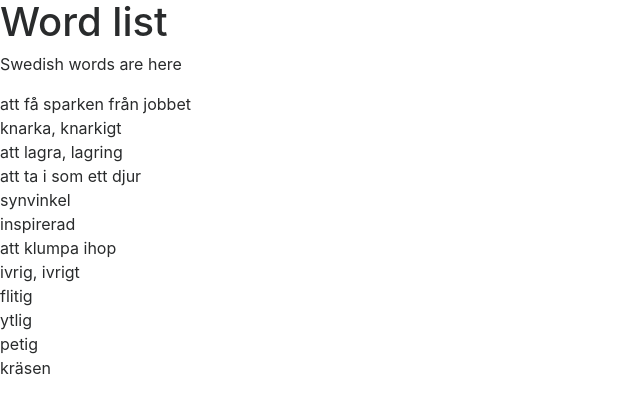
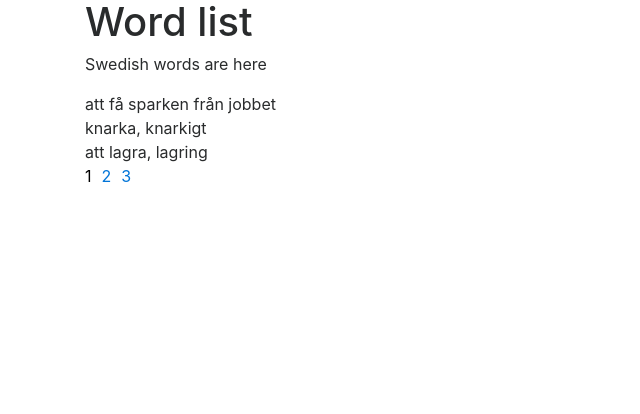
Before and after one commit to MargaretKrutikova/react-words-app, a React app: page / in a window 1280 px wide. Shown: the top 414 px of the page, without its empty margins (0-640 px from the left). Built offline with nearby package versions, Linux system fonts and the light colour scheme.

Commit message:
Added simple pagination component for words.

```diff
--- a/src/components/App.js
+++ b/src/components/App.js
@@ -4,7 +4,7 @@ import WordsContainer from './words/WordsContainer';
 class App extends React.Component {
   render() {
     return (
-      <div className="App">
+      <div className="App container">
         <h1>Word list</h1>
         <p>Swedish words are here</p>
         <WordsContainer />
--- /dev/null
+++ b/src/components/common/AuxComponent.js
@@ -0,0 +1,3 @@
+const Aux = (props) => props.children;
+
+export default Aux;
--- /dev/null
+++ b/src/components/common/paginator/Paginator.js
@@ -0,0 +1,49 @@
+import React, { PureComponent } from 'react';
+import PropTypes from 'prop-types';
+
+const pageLinkStyles = {
+  marginRight: '10px'
+};
+const activePageLinkStyles = {
+  pointerEvents: 'none',
+  cursor: 'default',
+  textDecoration: 'none',
+  color: 'black'
+};
+
+class Paginator extends PureComponent {
+  getPageLinkStyles(page) {
+    let isActive = page === this.props.currentPage;
+    if (!isActive) return pageLinkStyles;
+
+    return { ...pageLinkStyles, ...activePageLinkStyles };
+  }
+  setPage = (event, page) => {
+    if (event) {
+      event.preventDefault();
+    }
+    this.props.onPageChange(page);
+  }
+  render() {
+    return (
+      <div>
+        {this.props.pagesToShow.map((page, index) =>
+          <a key={index}
+            href=""
+            style={this.getPageLinkStyles(page)}
+            onClick={(event) => this.setPage(event, page)}>
+            {page}
+          </a>)}
+      </div>
+    );
+  }
+}
+
+Paginator.propTypes = {
+  currentPage: PropTypes.number.isRequired,
+  totalPages: PropTypes.number.isRequired,
+  pagesToShow: PropTypes.arrayOf(PropTypes.number),
+  onPageChange: PropTypes.func.isRequired
+};
+
+export default Paginator;
--- /dev/null
+++ b/src/components/common/paginator/PaginatorContainer.js
@@ -0,0 +1,53 @@
+import React, { PureComponent } from 'react';
+import PropTypes from 'prop-types';
+import Paginator from './Paginator';
+import PaginatorService from './PaginatorService';
+
+class PaginatorContainer extends PureComponent {
+  state = {
+    currentPage: 0,
+    totalPages: 0,
+    pagesToShow: []
+  };
+  componentDidMount() {
+    this.updatePaginatorState(this.props);
+  }
+  componentWillReceiveProps(nextProps) {
+    if (nextProps.totalItems !== this.props.totalItems) {
+      this.updatePaginatorState(nextProps);
+    } else if (nextProps.itemsPerPage !== this.props.itemsPerPage) {
+      // number of items per page has changed - reset current page to page 1.
+      this.updatePaginatorState(nextProps, 1);
+    }
+  }
+  updatePaginatorState = (props, currentPage) => {
+    currentPage = currentPage || props.initialPage;
+    this.setState(PaginatorService.getPaginator({...props, currentPage }));
+  }
+  setPage = (page) => {
+    this.updatePaginatorState(this.props, page);
+    this.props.onPageChange(page);
+  }
+  render() {
+    return (
+      <Paginator
+        onPageChange={this.setPage}
+        {...this.state}
+      />
+    );
+  }
+}
+PaginatorContainer.defaultProps = {
+  initialPage: 1,
+  itemsPerPage: 10,
+  maxPagesToShow: 3
+};
+PaginatorContainer.propTypes = {
+  totalItems: PropTypes.number.isRequired,
+  initialPage: PropTypes.number,
+  onPageChange: PropTypes.func.isRequired,
+  itemsPerPage: PropTypes.number,
+  maxPagesToShow: PropTypes.number
+};
+
+export default PaginatorContainer;
--- /dev/null
+++ b/src/components/common/paginator/PaginatorService.js
@@ -0,0 +1,38 @@
+
+class PaginatorService {
+  static calculateTotalPages = (totalItems, itemsPerPage) =>
+    Math.ceil(totalItems / itemsPerPage);
+
+  static createRange(start, end) {
+    let total = end - start + 1;
+    if (total <= 0) return [];
+    return Array(total).fill(start).map((value, index) => value + index);
+  }
+
+  getPaginator({
+    totalItems,
+    itemsPerPage,
+    maxPagesToShow,
+    currentPage })
+  {
+    let totalPages = PaginatorService.calculateTotalPages(totalItems, itemsPerPage);
+    let pagesBeforeCurrent = Math.floor(maxPagesToShow / 2);
+
+    // determine start and end pages to show
+    let startPage = Math.max(currentPage - pagesBeforeCurrent, 1);
+    let endPage = startPage + maxPagesToShow - 1;
+
+    // shift to the left if there are no more pages left in the end
+    if (endPage > totalPages) {
+      let extraPages = endPage - totalPages;
+      startPage = Math.max(startPage - extraPages, 1);
+      endPage = totalPages;
+    }
+
+    // create array of pages to show
+    let pagesToShow = PaginatorService.createRange(startPage, endPage);
+    return { currentPage, totalPages, pagesToShow };
+  }
+}
+
+export default new PaginatorService();
--- a/src/components/words/WordService.js
+++ b/src/components/words/WordService.js
@@ -3,9 +3,15 @@ import WordEntity from './WordEntity';
 import words from '../../../api/words.json';
 
 class WordService {
-  getWords(page, limit) {
+  getWords(page, itemsPerPage) {
     return new Promise((resolve, reject) => {
-      resolve(words.data.map((word) => new WordEntity(word)));
+
+      let totalItems = words.data.length;
+      let paginatedWords = words.data
+        .slice((page - 1) * itemsPerPage, page * itemsPerPage)
+        .map((word) => new WordEntity(word));
+
+      resolve({ words: paginatedWords, totalItems });
     });
   }
 }
--- a/src/components/words/Words.js
+++ b/src/components/words/Words.js
@@ -1,7 +1,7 @@
-import React, { Component } from 'react';
+import React, { PureComponent } from 'react';
 import Word from './Word';
 
-class Words extends Component {
+class Words extends PureComponent {
   render() {
     return (
       <div>
--- a/src/components/words/WordsContainer.js
+++ b/src/components/words/WordsContainer.js
@@ -1,18 +1,38 @@
-import React, { Component } from 'react';
+import React, { PureComponent } from 'react';
 import WordService from './WordService';
 import Words from './Words';
+import PaginatorContainer from '../common/paginator/PaginatorContainer';
+import Aux from '../common/AuxComponent';
 
-class WordsContainer extends Component {
-  state = { words: [] };
+class WordsContainer extends PureComponent {
+  itemsPerPage = 3;
+  state = {
+    words: [],
+    totalItems: 0,
+    initialPage: 1
+  };
   componentDidMount() {
-    WordService.getWords().then((words) => {
-      this.setState({ words: words});
+    this.getPaginatedWords(this.state.initialPage);
+  }
+  getPaginatedWords = (page) => {
+    WordService.getWords(page, this.itemsPerPage).then((data) => {
+      this.setState({
+        words: data.words,
+        totalItems: data.totalItems
+      });
     });
   }
 
   render() {
+    let { words, totalItems, initialPage } = this.state;
     return (
-      <Words words={this.state.words}/>
+      <Aux>
+        <Words words={words}/>
+        <PaginatorContainer onPageChange={this.getPaginatedWords}
+          totalItems={totalItems}
+          itemsPerPage={this.itemsPerPage}
+          initialPage={initialPage}/>
+      </Aux>
     );
   }
 }
```
